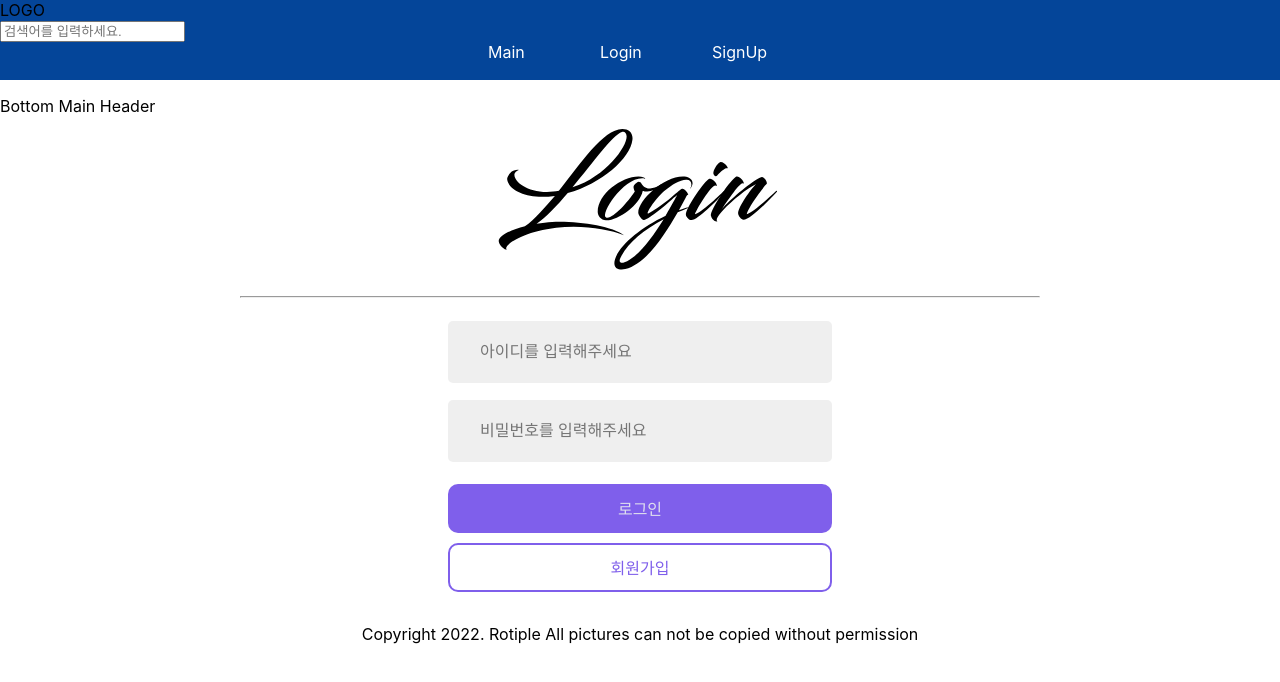
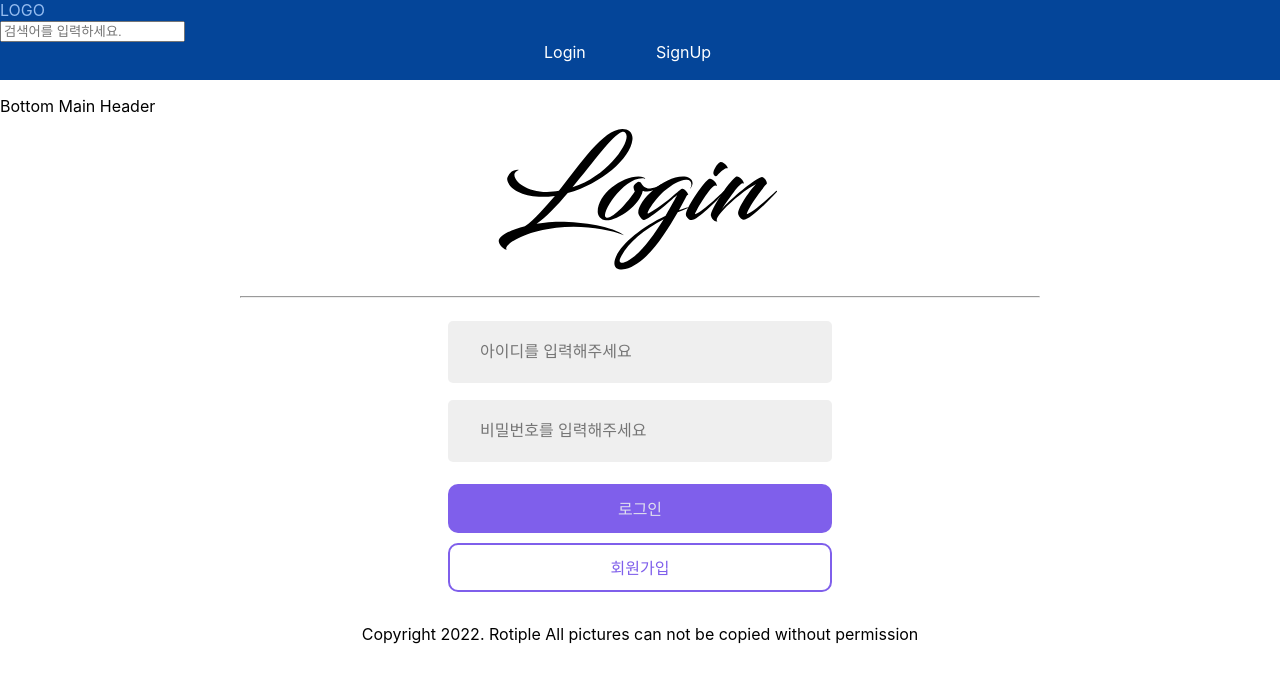
Before and after one commit to Chos1/ssafaricampus, a React (Create React App) app in the folder frontend/: page /login in a window 1280 px wide. Shown: the top 682 px of the page. Built offline with nearby package versions, Linux system fonts and the light colour scheme.

Commit message:
[fix] Front: api path 수정

```diff
--- a/frontend/src/api/apiPath.js
+++ b/frontend/src/api/apiPath.js
@@ -1,4 +1,4 @@
-const HOST = 'https://j7b105.p.ssafy.io/api/v1/';
+const HOST = 'https://j7b105.p.ssafy.io:9000/api/v1/';
 
 const AUTH = 'auth/';
 const USER = 'user/';
--- a/frontend/src/components/MainHeader/TopMainHeader.js
+++ b/frontend/src/components/MainHeader/TopMainHeader.js
@@ -1,10 +1,13 @@
 
+import { NavLink } from 'react-router-dom';
 import UserHeader from './UserHeader.js'
 
 const TopMainHeader = () => {
   return (
       <div>
-          <div>LOGO</div>
+          <div>
+          <NavLink to='/main'>LOGO</NavLink>
+          </div>
           <div>
             <input type="text" name="searchBar" placeholder="검색어를 입력하세요." />
           </div>
--- a/frontend/src/components/MainHeader/UserHeader.js
+++ b/frontend/src/components/MainHeader/UserHeader.js
@@ -2,11 +2,6 @@ import { NavLink } from 'react-router-dom';
 const UserHeader = () => {
   return (
     <ul>
-      <li>
-        <NavLink to='/main'>
-          Main
-        </NavLink>
-      </li>
       <li>
         <NavLink to='/login'>
           Login
```
Also changed, not shown: frontend/src/components/MainHeader/TopMainHeader.module.css (added).
